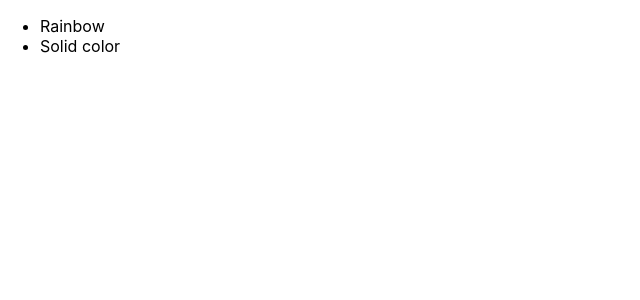
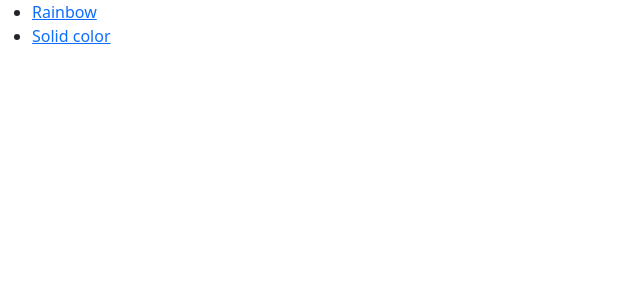
Before and after one commit to j-/mood-light, a Next.js app: page / in a window 1280 px wide. Shown: the top 300 px of the page, without its empty margins (0-640 px from the left). Built offline with nearby package versions, Linux system fonts and the light colour scheme.

Commit message:
Add Bootstrap

```diff
--- a/package.json
+++ b/package.json
@@ -9,6 +9,7 @@
     "start": "next start"
   },
   "dependencies": {
+    "bootstrap": "^5.0.1",
     "next": "10.2.3",
     "querystring": "^0.2.1",
     "react": "17.0.2",
--- a/pages/_app.tsx
+++ b/pages/_app.tsx
@@ -1,5 +1,5 @@
 import { AppProps } from 'next/app';
-import '../styles/globals.css';
+import 'bootstrap/dist/css/bootstrap.css';
 
 const MyApp: React.FC<AppProps> = ({ Component, pageProps }) => (
   <Component {...pageProps} />
--- a/styles/globals.css
+++ /dev/null
@@ -1,18 +0,0 @@
-html,
-body {
-  padding: 0;
-  margin: 0;
-  min-width: 100%;
-  min-height: 100%;
-  font-family: -apple-system, BlinkMacSystemFont, Segoe UI, Roboto, Oxygen,
-    Ubuntu, Cantarell, Fira Sans, Droid Sans, Helvetica Neue, sans-serif;
-}
-
-a {
-  color: inherit;
-  text-decoration: none;
-}
-
-* {
-  box-sizing: border-box;
-}
```
Also changed, not shown: 1 other file (tests, documents, lock files or other folders).
